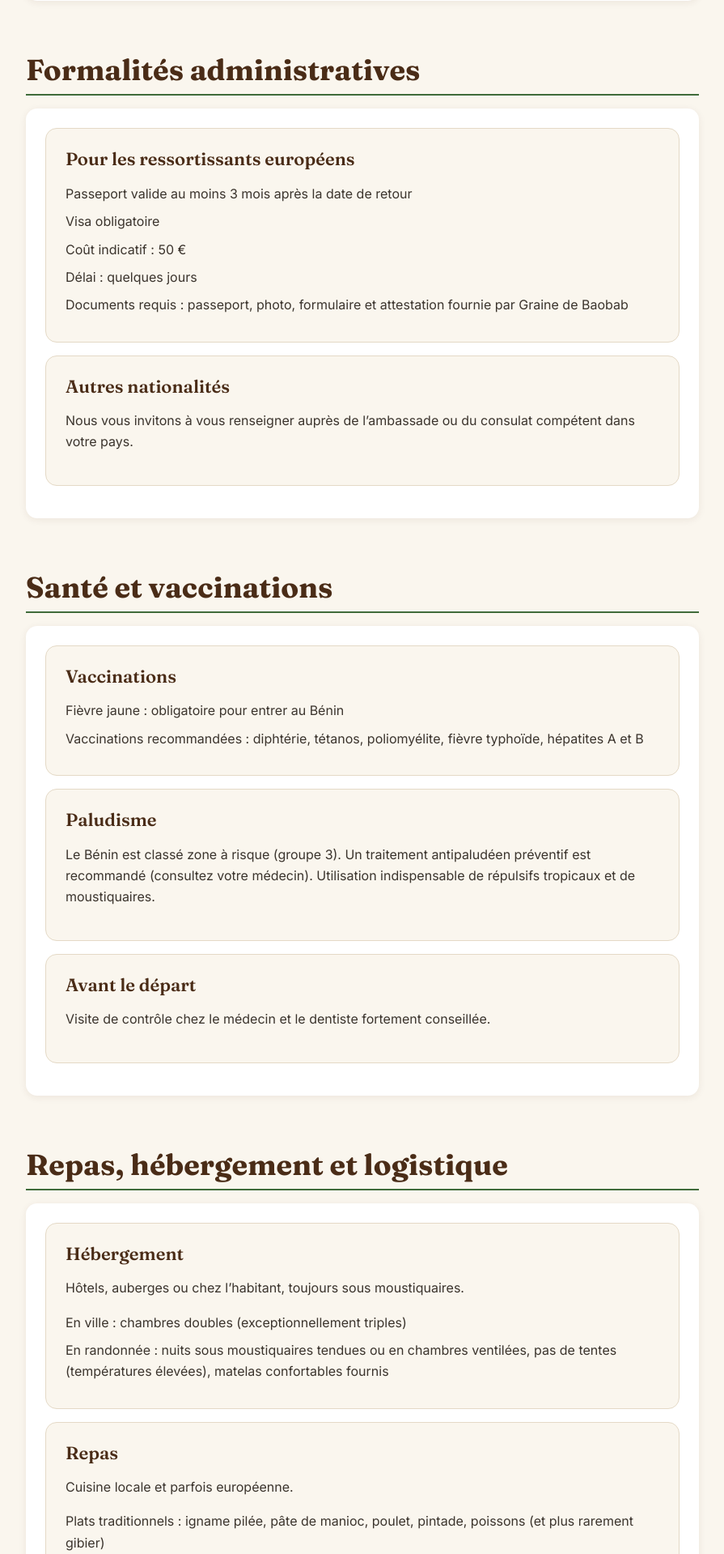
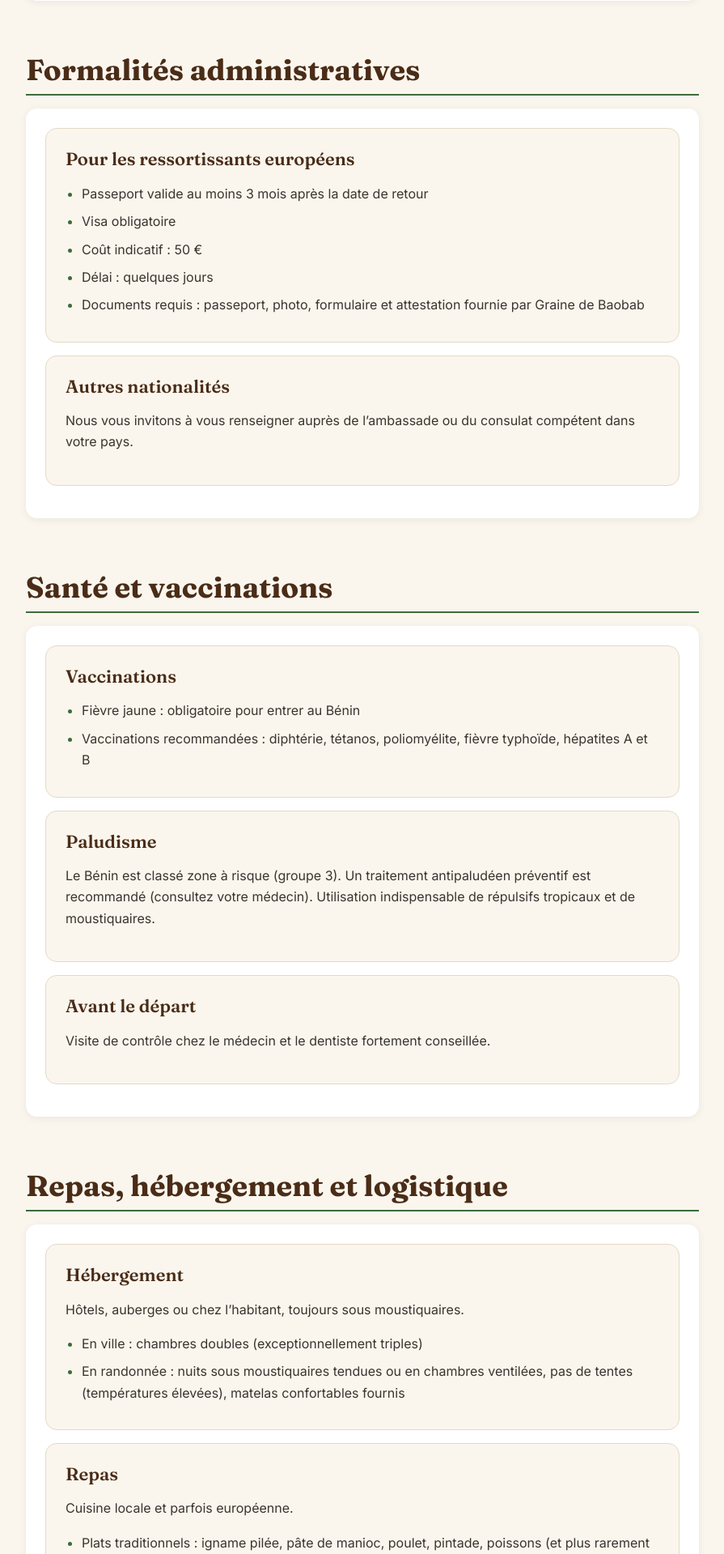
Before and after one commit to adbenichou-maker/site-baobab, a PHP site: page /infos-pratiques.html in a window 1280 px wide. Shown: the part 1480-3399 px from the top of the page at 81% size, without its empty margins (192-1087 px from the left). Run offline with PHP 8.4, Linux system fonts and the light colour scheme.

Commit message:
Étape 7d : pages Bénin, rejoindre et contact
- Tourisme : cartes d'informations en 4 colonnes (grid--medium)
- Infos pratiques : puces vertes dans les listes des cartes
- Nous rejoindre : espacement propre avant le bouton, sans <br>

```diff
--- a/css/components.css
+++ b/css/components.css
@@ -59,6 +59,11 @@
 
 .info-content > .card--inset {
   margin-bottom: var(--space-sm);
+}
+
+/* Rangée de boutons en fin de section */
+.section-actions {
+  margin-top: var(--space-lg);
 }
 
 /* ----- Titres de sections ----- */
@@ -400,6 +405,16 @@
   text-align: center;
 }
 
+/* Listes à puces vertes dans les cartes d'information */
+.info-content ul {
+  padding-left: 1.25rem;
+  list-style: disc;
+}
+
+.info-content li::marker {
+  color: var(--color-green);
+}
+
 .checklist-item {
   display: flex;
   align-items: center;
--- a/css/layout.css
+++ b/css/layout.css
@@ -61,6 +61,7 @@
 
 .grid--small { --grid-min: 11rem; }
 .grid--narrow { --grid-min: 12.5rem; }
+.grid--medium { --grid-min: 14rem; }
 .grid--wide { --grid-min: 20rem; }
 
 /* Toujours 1 colonne sur téléphone, 2 colonnes dès la tablette */
--- a/nous-rejoindre.html
+++ b/nous-rejoindre.html
@@ -86,9 +86,7 @@
         <p>
           Chez Graine de Baobab, nous avons de la place pour toutes les bonnes volontés et nous sommes toujours prêts à discuter de nouvelles initiatives !
         </p>
-        <br>
-        <br>
-        <div>
+        <div class="section-actions">
           <a href="contact.html" class="btn btn-primary">Nous contacter</a>
         </div>
       </div>
--- a/tourisme-solidaire.html
+++ b/tourisme-solidaire.html
@@ -107,7 +107,7 @@
 
         <section id="infos-pratiques" class="container text-center">
           <h2>Informations Pratiques</h2>
-          <div class="grid">
+          <div class="grid grid--medium">
             <div class="card info-card">
               <span class="icon icon-calendar icon--lg" aria-hidden="true"></span>
               <h3>Durée</h3>
```
